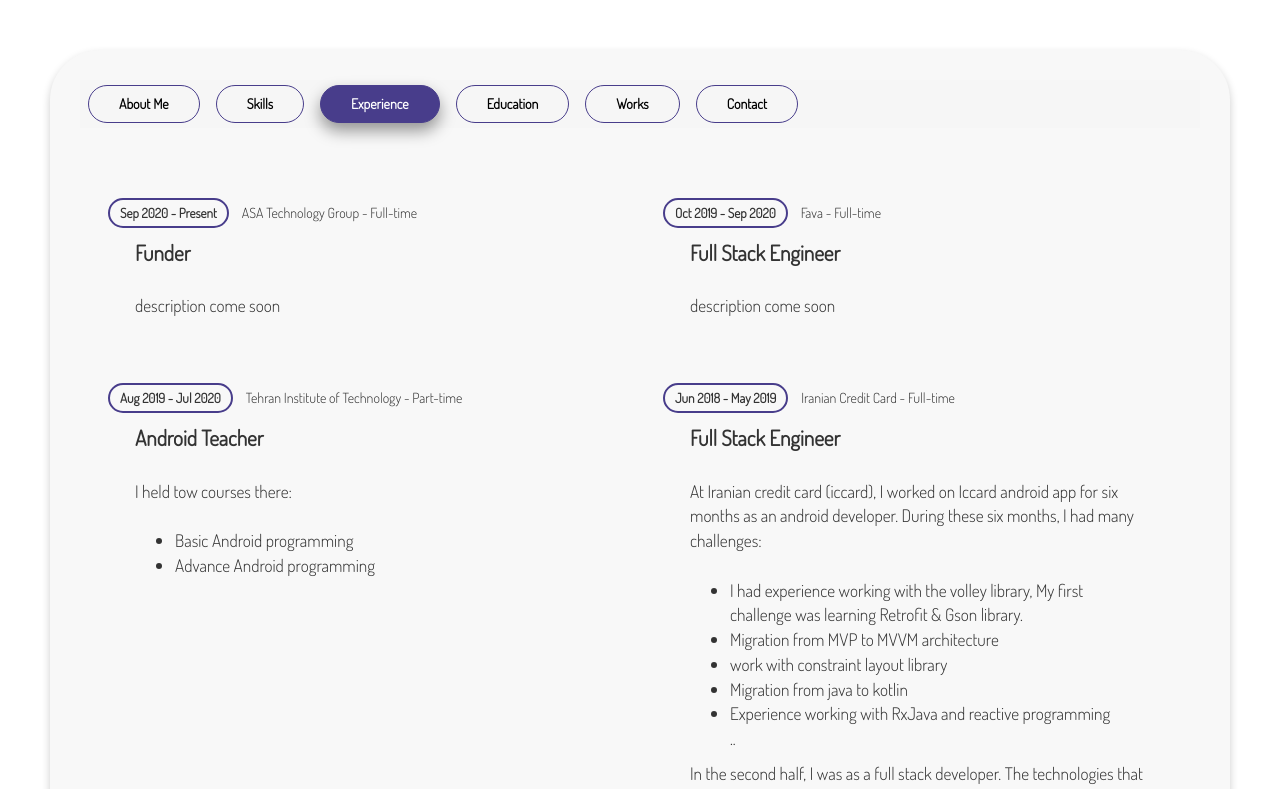
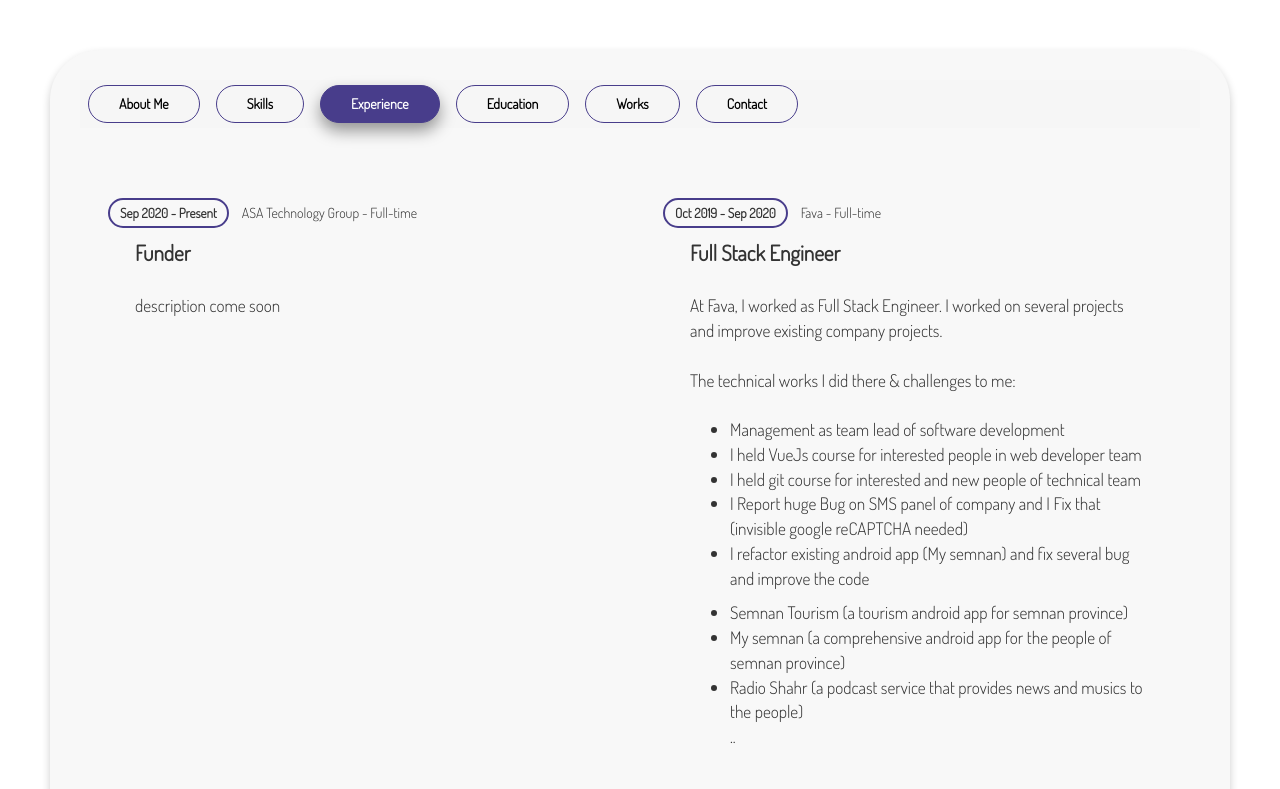
Before and after one commit to hamidkeyhani/mycv, a Vue app: page /experience in a window 1280 px wide. Shown: the top 789 px of the page. Built offline with nearby package versions, Linux system fonts and the light colour scheme.

Commit message:
add description for fava experience

```diff
--- a/src/components/experience/Experience.html
+++ b/src/components/experience/Experience.html
@@ -29,7 +29,40 @@
             <br>
 
             <p class="description">
-                description come soon
+                At Fava, I worked as Full Stack Engineer. I worked on several projects and improve existing company projects.
+                <br><br>
+                The technical works I did there & challenges to me:
+                <br><br>
+                <ul>
+                    <li>
+                        Management as team lead of software development
+                    </li>
+                    <li>
+                        I held VueJs course for interested people in web developer team
+                    </li>
+                    <li>
+                        I held git course for interested and new people of technical team
+                    </li>
+                    <li>
+                        I Report huge Bug on SMS panel of company and I Fix that (invisible google reCAPTCHA needed)
+                    </li>
+                    <li>
+                        I refactor existing android app (My semnan) and fix several bug and improve the code
+                    </li>
+                </ul>
+
+                <ul>
+                    <li>
+                        Semnan Tourism (a tourism android app for semnan province)
+                    </li>
+                    <li>
+                        My semnan (a comprehensive android app for the people of semnan province)
+                    </li>
+                    <li>
+                        Radio Shahr (a podcast service that provides news and musics to the people)
+                    </li>
+                        ..
+                </ul>
             </p>
         </div>
 
```
Also changed, not shown: 1 other file (tests, documents, lock files or other folders).
